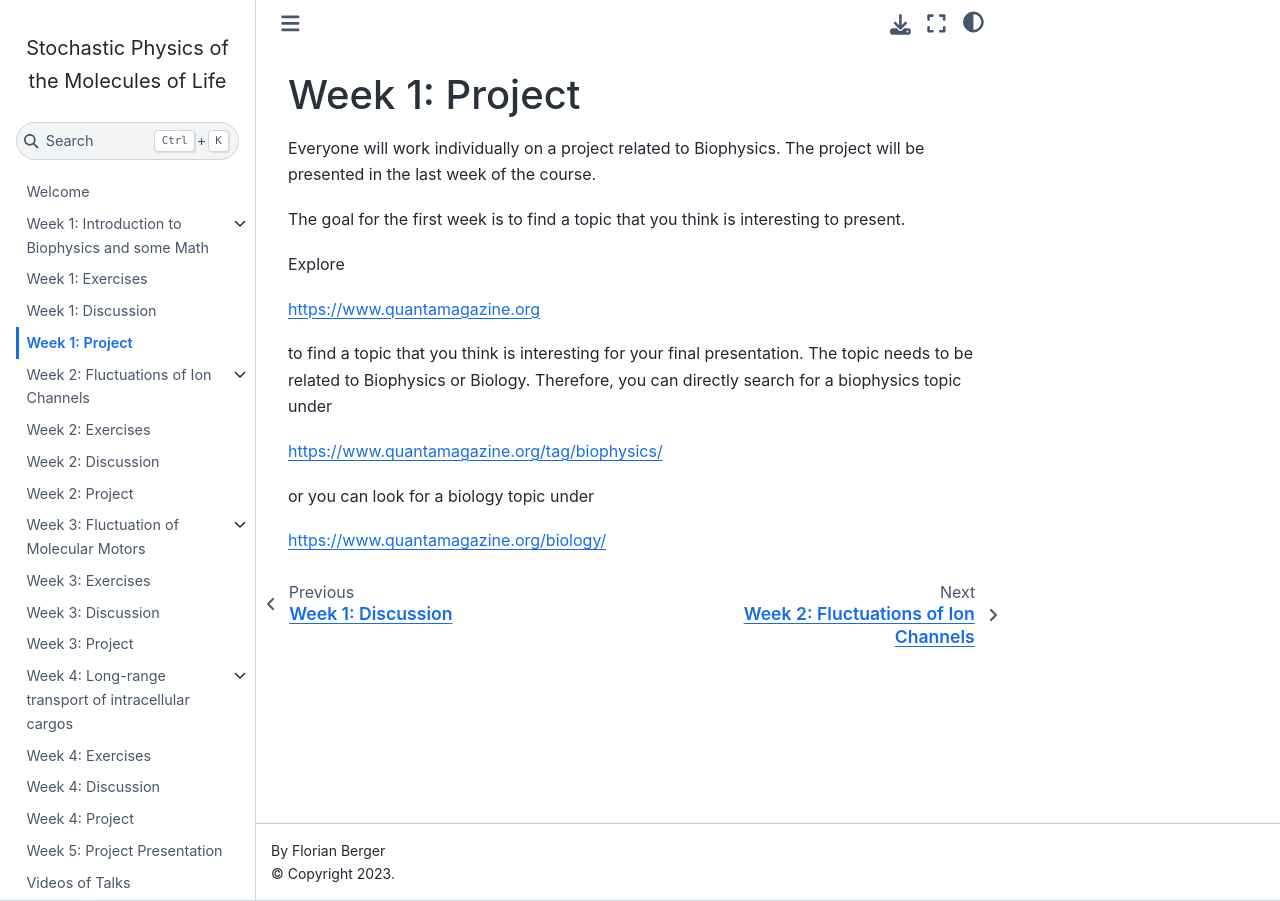
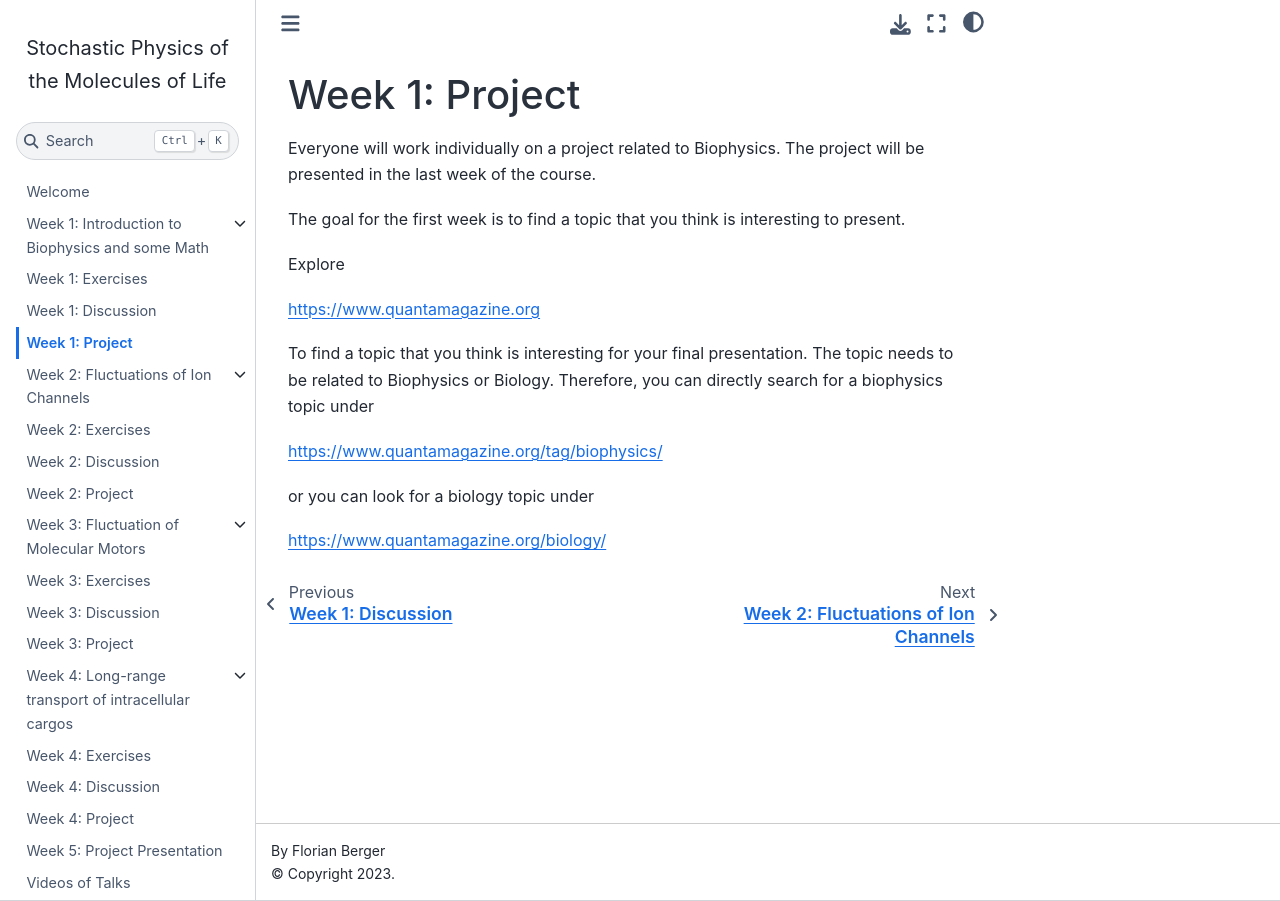
Before and after one commit to drflorianberger/TPUCU25, a Jupyter Book: the page built from week1/project.md, in a window 1280 px wide. Built offline with Jupyter Book 1.0.4 settings and Sphinx 7.4.7 and the Sphinx Book theme 1.1.4, drawn with Linux system fonts in a browser that asks for light colours.

```diff
--- a/week1/project.md
+++ b/week1/project.md
@@ -9,7 +9,7 @@ Explore
 
 https://www.quantamagazine.org
 
-to find a topic that you think is interesting for your final presentation. The topic needs to be related to Biophysics or Biology. Therefore, you can directly search for a biophysics topic under
+To find a topic that you think is interesting for your final presentation. The topic needs to be related to Biophysics or Biology. Therefore, you can directly search for a biophysics topic under
 
 https://www.quantamagazine.org/tag/biophysics/
 
```
